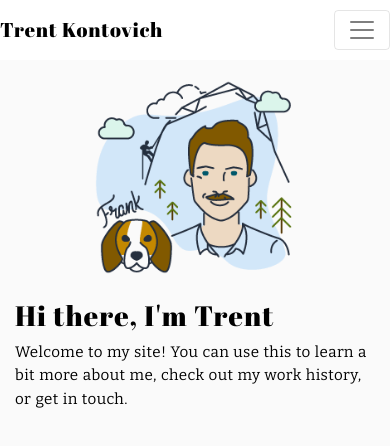
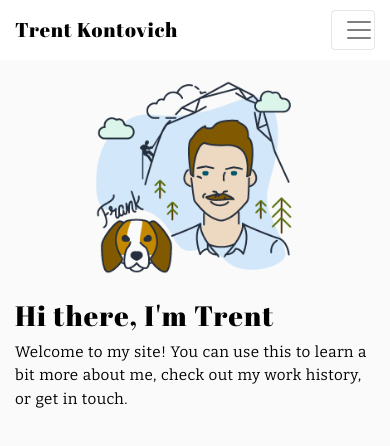
Before and after one commit to tkontovich/personal-site, a Django app: page / in a window 390 px wide. Shown: the top 446 px of the page. Run offline with Django 5.2, Linux system fonts and the light colour scheme; some libraries are stand-ins or nearby versions.

Commit message:
Force navbar left/right padding to match body on mobile with important flags

```diff
--- a/mysite/static/mysite/styles.css
+++ b/mysite/static/mysite/styles.css
@@ -329,21 +329,35 @@ button, a {
         padding-right: 0;
     }
 
+    /* Fix navbar spacing on mobile */
     #navbar {
         height: auto;
-        padding: 10px 20px !important;
-        margin-left: -20px;
-        margin-right: -20px;
-        width: calc(100% + 40px);
+        padding-left: 20px !important;
+        padding-right: 20px !important;
+        padding-top: 10px !important;
+        padding-bottom: 10px !important;
+        left: 0 !important;
+        right: 0 !important;
+        margin-left: 0 !important;
+        margin-right: 0 !important;
+        width: 100% !important;
     }
 
     #navbar .navbar-brand {
-        padding-left: 0;
+        padding-left: 0 !important;
+        margin-left: 0 !important;
+    }
+
+    #navbar .navbar-toggler {
+        padding-right: 0 !important;
+        margin-right: 0 !important;
     }
 
     #navbar .navbar-collapse {
-        padding-left: 0;
-        padding-right: 0;
+        padding-left: 0 !important;
+        padding-right: 0 !important;
+        margin-left: 0 !important;
+        margin-right: 0 !important;
     }
 
     nav div ul {
@@ -370,11 +384,17 @@ button, a {
         padding-right: 15px;
     }
 
+    /* Fix navbar spacing on small mobile */
     #navbar {
-        padding: 10px 15px !important;
-        margin-left: -15px;
-        margin-right: -15px;
-        width: calc(100% + 30px);
+        padding-left: 15px !important;
+        padding-right: 15px !important;
+        padding-top: 10px !important;
+        padding-bottom: 10px !important;
+        left: 0 !important;
+        right: 0 !important;
+        margin-left: 0 !important;
+        margin-right: 0 !important;
+        width: 100% !important;
     }
 
     .header-text {
--- a/mysite/templates/mysite/layout.html
+++ b/mysite/templates/mysite/layout.html
@@ -7,7 +7,7 @@
     <meta charset="UTF-8">
     <meta name="viewport" content="width=device-width, initial-scale=1.0">
     <title>{% block title %}Trent Kontovich{% endblock %}</title>
-    <link rel="stylesheet" href="{% static 'mysite/styles.css' %}?v=3">
+    <link rel="stylesheet" href="{% static 'mysite/styles.css' %}?v=4">
     <link rel="preconnect" href="https://fonts.googleapis.com">
 
     <!-- google font links -->
```
